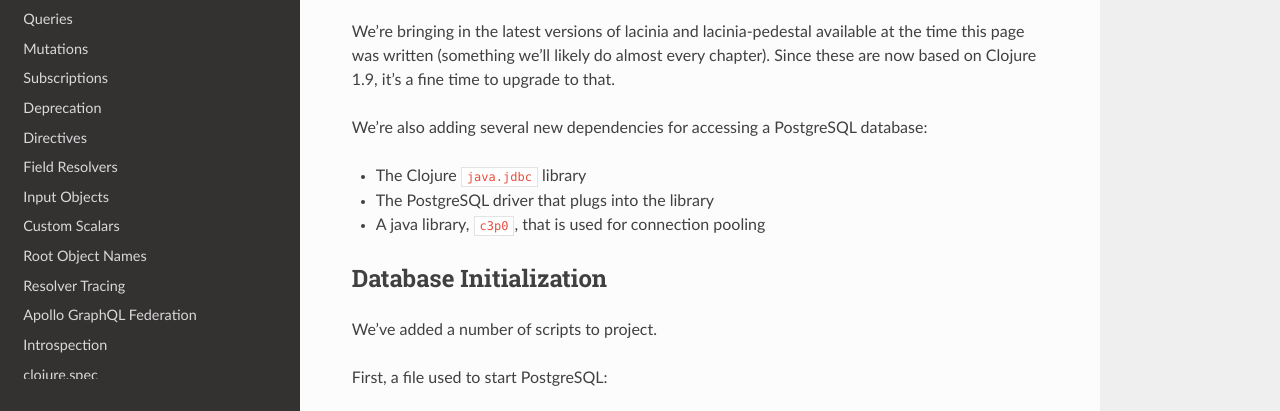
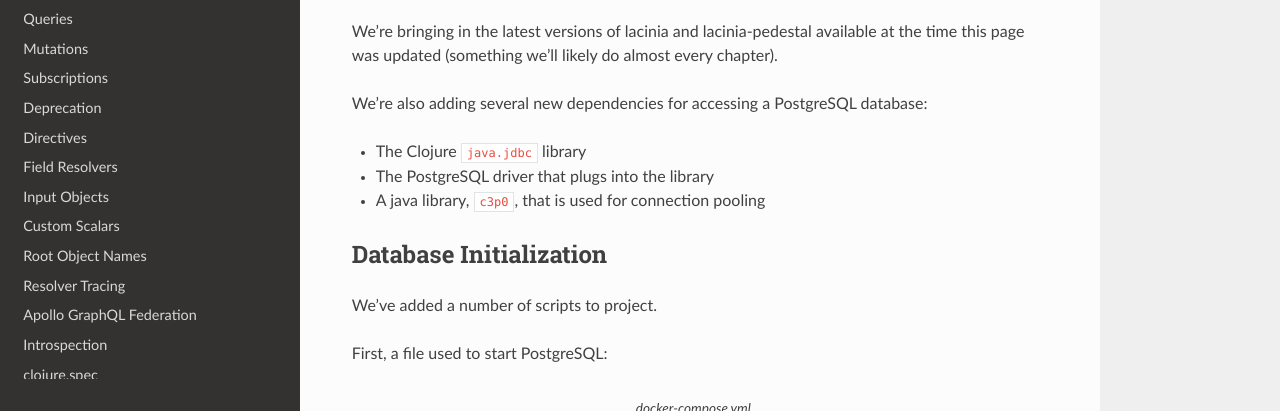
Before and after one commit to walmartlabs/lacinia, a Sphinx documentation site: the page built from docs/tutorial/database-1.rst, in a window 1280 px wide and 900 px high, cut to the strip 489-900 px from the top of the window. Built offline with Sphinx 7.4.7 and the Read the Docs theme 2.0.0, drawn with Linux system fonts in a browser that asks for light colours.

Commit message:
tutorial project upd. - External Database, Phase 1

```diff
--- a/docs/tutorial/database-1.rst
+++ b/docs/tutorial/database-1.rst
@@ -15,13 +15,10 @@ Dependency Changes
 
 .. literalinclude:: /_examples/tutorial/project-5.clj
    :caption: project.clj
-   :emphasize-lines: 6,8-
+   :emphasize-lines: 8,10-12
 
 We're bringing in the latest versions of lacinia and lacinia-pedestal available at the time
-this page was written (something we'll
-likely do almost every chapter).
-Since these are now based on Clojure 1.9, it's a fine time to upgrade
-to that.
+this page was updated (something we'll likely do almost every chapter).
 
 We're also adding several new dependencies for accessing a PostgreSQL database:
 
```
Also changed, not shown: 1 other file.
